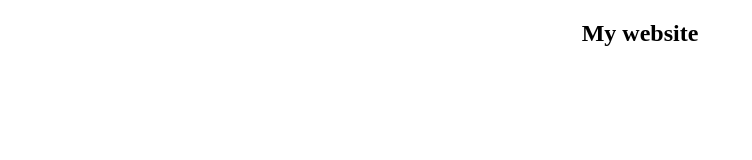
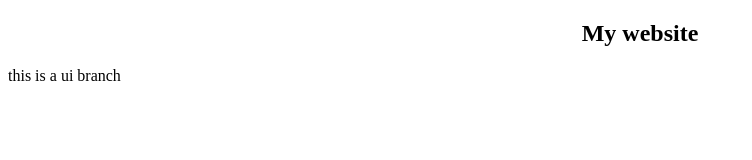
Before and after one commit to AtharvaLohakare/Git-and-Github-Learn, a plain HTML site: page index.html in a window 1280 px wide. Shown: the whole page, without its empty margins (0-752 px from the left). Drawn offline with Linux system fonts and the light colour scheme.

Commit message:
Update index.html

```diff
--- a/index.html
+++ b/index.html
@@ -7,5 +7,6 @@
 </head>
 <body>
     <center><h2>My website</h2></center>
+    this is a ui branch
 </body>
 </html>
```
